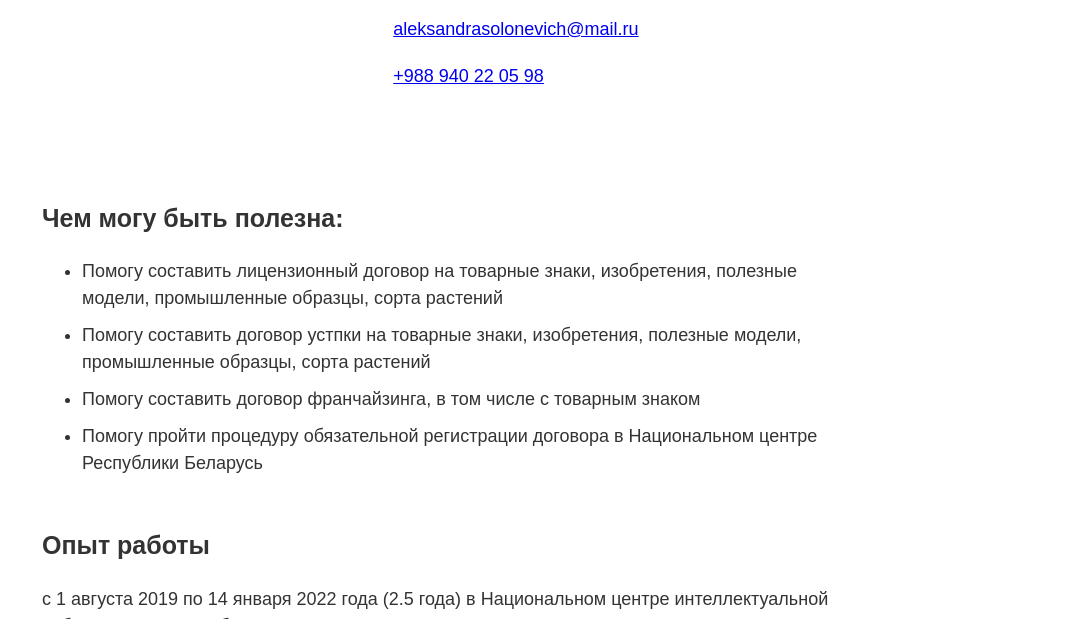
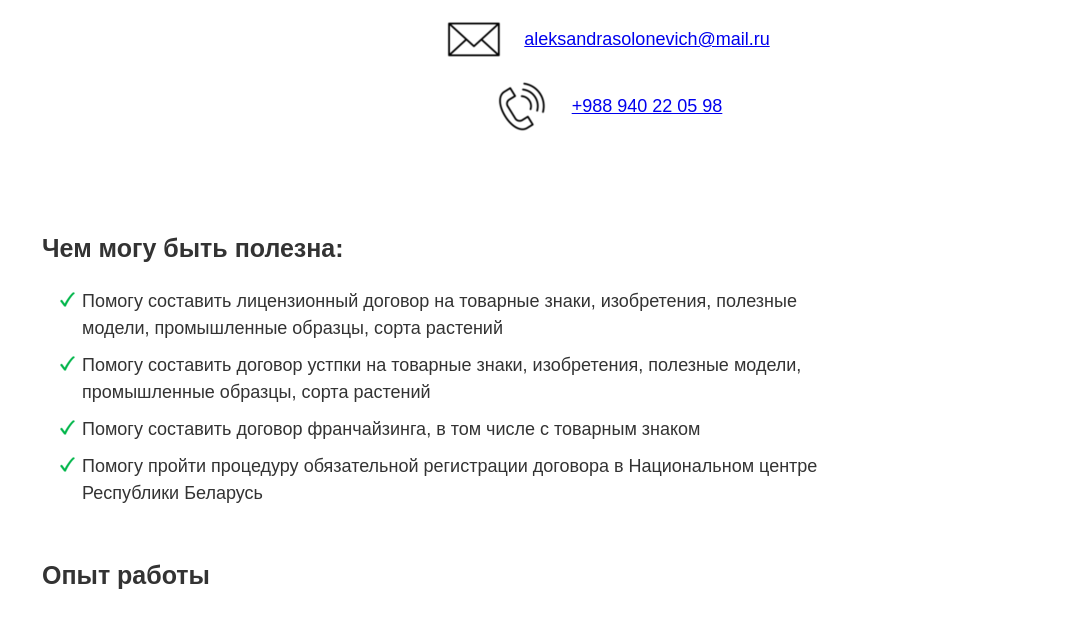
Before and after one commit to AleksandraSolonevich/AleksandraSolonevich.github.io, a plain HTML site: page index.html in a window 1280 px wide. Shown: the part 481-1100 px from the top of the page, without its empty margins (198-1280 px from the left). Drawn offline with Linux system fonts and the light colour scheme.

Commit message:
Add files via upload

```diff
--- a/index.html
+++ b/index.html
@@ -5,6 +5,7 @@
     <meta http-equiv="X-UA-Compatible" content="IE=edge">
     <meta name="viewport" content="width=device-width, initial-scale=1.0">
     <link rel="stylesheet" href="style.css">
+    <title>Александра Солоневич</title>
     <title>Document</title>
 </head>
 <body>
@@ -21,9 +22,16 @@
             <article>
                 <div class="about" id="about">
                     <div><img src="photo.jpg" alt="Тут будет мое фото"></div>
-                    <div class="contacts"><h1>Солоневич Александра Константиновна</h1>
-                    <a class="email" href="mailto:aleksandrasolonevich@mail.ru">aleksandrasolonevich@mail.ru</a>
-                    <a class="phone" href="tel:+988940220598">+988 940 22 05 98</a></div>
+                    <div class="contacts">
+                        <h1>Солоневич Александра Константиновна</h1>
+                    <div class="email_pic">
+                        <img src="email.png">
+                        <a class="email" href="mailto:aleksandrasolonevich@mail.ru">aleksandrasolonevich@mail.ru</a>
+                    </div>
+                    <div class="tel">
+                        <img src="phone.png">
+                    <a class="phone" href="tel:+988940220598"> +988 940 22 05 98</a>
+                </div>
                 </div>
             </article>
         </section>
@@ -45,7 +53,6 @@
                 <div class="exp" id="exp">
                     <h2>Опыт работы</h2>
                         <p>с 1 августа 2019 по 14 января 2022 года (2.5 года) в Национальном центре интеллектуальной собственности Республики Беларусь ведущим специалистом в отделе регистрации и содействия коммерциализации объектов права промышленной собственности</p>
-                    </ul>
                 </div>
             </article>
         </section>
@@ -55,7 +62,7 @@
                     <h2>Образование</h2>
                     <ul>
                         <li> Академия управления при президенте Республики Беларусь, факультет управления, специальность государственное управление и право, квалификация юрист. </li>
-                        <li> Курсы Всемирной огранизации интеллектуальной собственности по:</li>
+                             <li> Курсы Всемирной огранизации интеллектуальной собственности по:</li>
                           <ul>
                             <li> Основам интеллектуальной собственности </li>
                             <li> Управлению интеллектуальной собственностью </li>
--- a/style.css
+++ b/style.css
@@ -60,3 +60,19 @@
 .contacts {
   margin: 5%;
 }
+
+ul {
+  list-style-image: url(marker.png);
+}
+
+.email_pic,
+.tel {
+  display: flex;
+  justify-content: center;
+  align-items: center;
+}
+
+a:hover {
+  color: #2196f3;
+  text-decoration: none;
+}
```
Also changed, not shown: email.png (added), marker.png (added), phone.png (added). Lines whose indentation alone changed are shown as unchanged.
